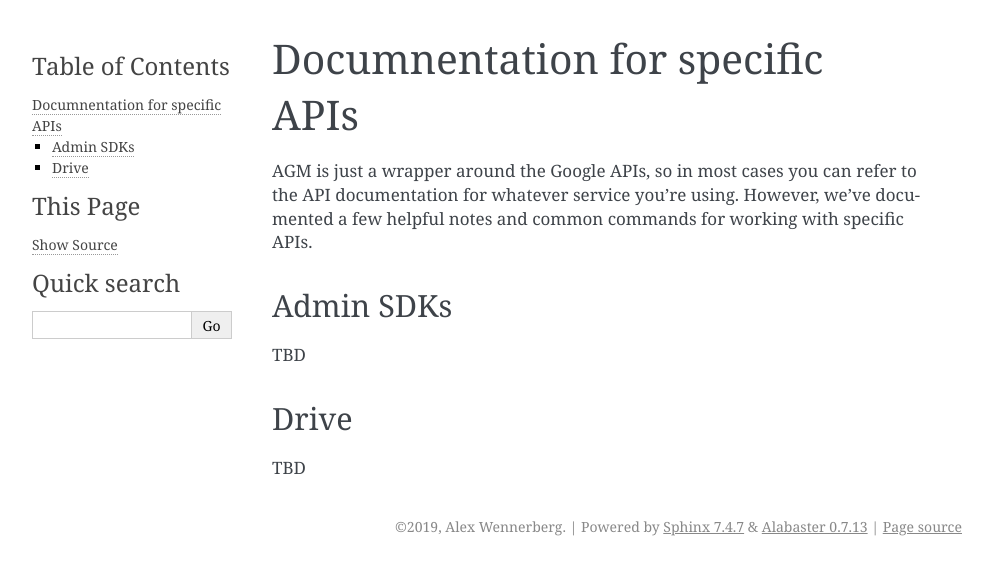
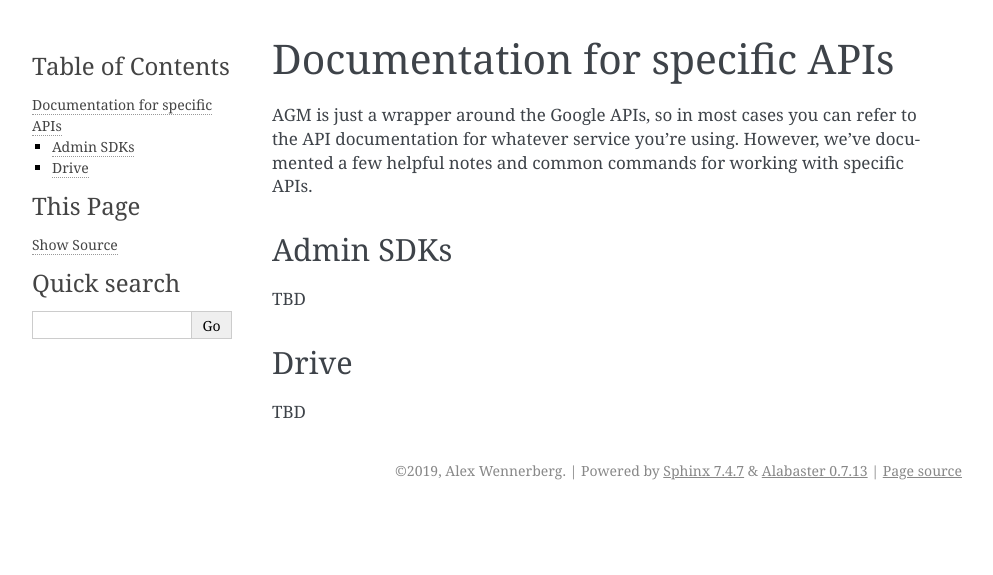
Before and after one commit to Cloudbakers/agm, a Sphinx documentation site: the page built from docs/apis.md, in a window 1280 px wide. Shown: the top 575 px of the page, without its empty margins (148-1141 px from the left). Built offline with Sphinx 7.4.7, drawn with Linux system fonts in a browser that asks for light colours.

Commit message:
Update apis.md
Fixing typo

```diff
--- a/docs/apis.md
+++ b/docs/apis.md
@@ -1,4 +1,4 @@
-# Documnentation for specific APIs
+# Documentation for specific APIs
 
 AGM is just a wrapper around the Google APIs, so in most cases you can refer to the API documentation for whatever service you're using. However, we've documented a few helpful notes and common commands for working with specific APIs.
 
```
